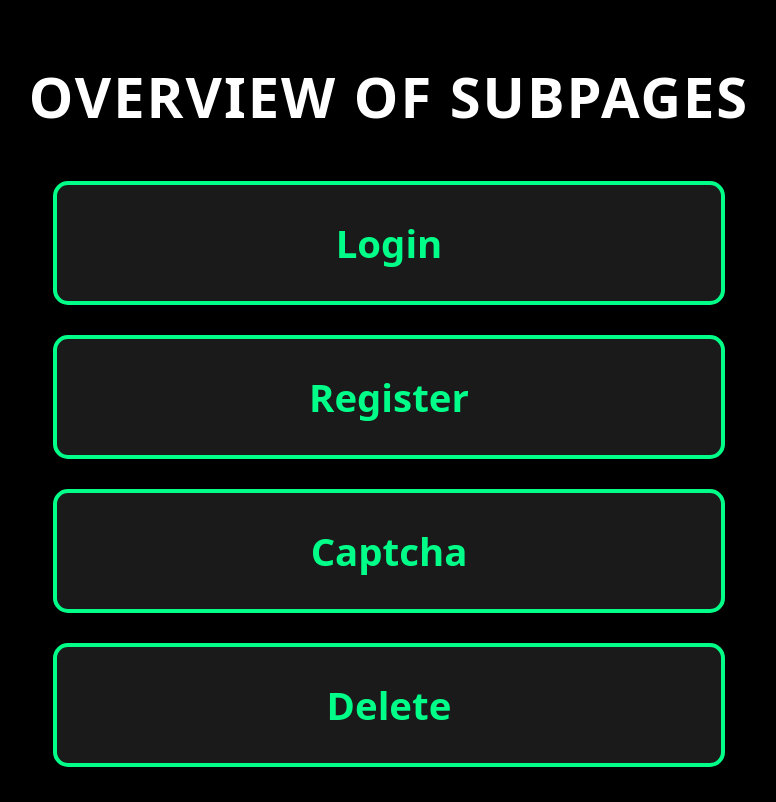
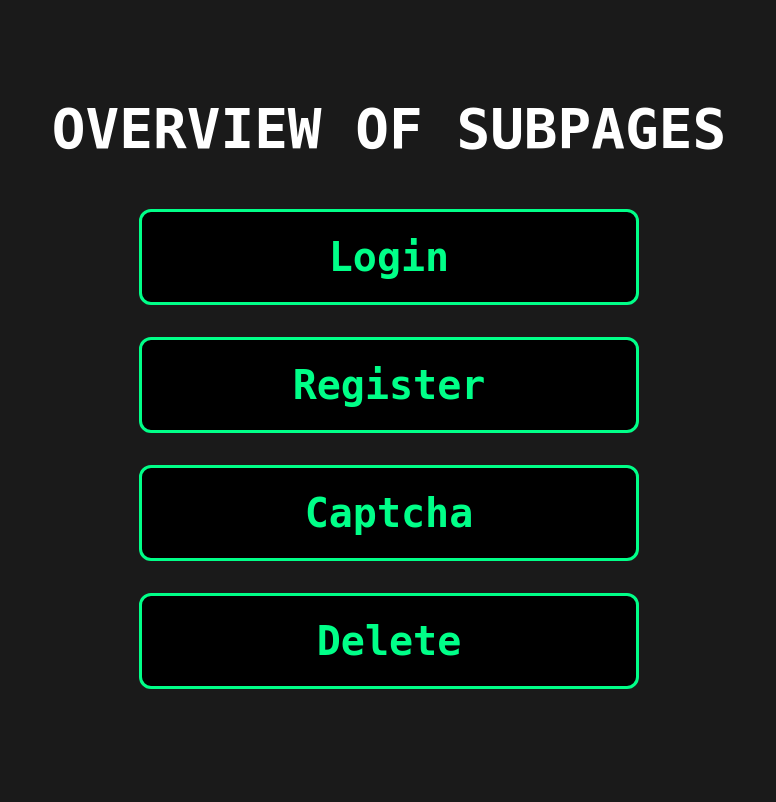
Before and after one commit to MaxTrautwein/bad-ux-django, a Django app: page / in a window 1280 px wide. Shown: the whole page, without its empty margins (251-1027 px from the left). After the commit the page ends 689 px from the top, so only its background shows below. Run offline with Django 5.2, Linux system fonts and the light colour scheme.

Commit message:
fixed css

```diff
--- a/src/home/templates/home/index.html
+++ b/src/home/templates/home/index.html
@@ -2,53 +2,49 @@
 <style>
     /* Styling generated by AI */
 body {
-    background-color: #000000;
-    font-family: system-ui, -apple-system, sans-serif;
+  background-color: #1a1a1a;
+  font-family: monospace;
   display: flex;
   flex-direction: column;
   align-items: center;
   justify-content: center;
-    min-height: 100vh;
+  height: 100vh;
   margin: 0;
-    padding: 20px;
+  padding: 0px;
   box-sizing: border-box;
+  overflow: hidden;
 }
 
 h1 {
-    color: #ffffff;
-    font-size: clamp(2rem, 5vw, 3.5rem);
+  color: white;
+  font-size: clamp(1.2rem, 7vh, 6rem);
   text-align: center;
-    margin-bottom: 2rem;
+  margin: 0 0 4vh 0;
   text-transform: uppercase;
-    letter-spacing: 2px;
 }
 
 a {
-    display: block;
-    width: 100%;
-    max-width: 600px;
-    margin: 15px 0;
-    padding: clamp(20px, 4vh, 35px);
-    background-color: #1a1a1a;
+  display: flex;
+  align-items: center;
+  justify-content: center;
+  width: 90%;
+  max-width: 500px;
+  height: 12vh;
+  margin: 2vh 0;
+  background-color: black;
   color: #00ff88;
   text-decoration: none;
-    text-align: center;
-    font-size: clamp(1.5rem, 3vw, 2.5rem);
+  font-size: clamp(1.1rem, 5vh, 4rem);
   font-weight: 800;
-    border: 4px solid #00ff88;
-    border-radius: 15px;
-    transition: all 0.2s ease-in-out;
+  border: 3px solid #00ff88;
+  border-radius: 12px;
+  box-sizing: border-box;
+  transition: all 0.2s ease;
 }
 
-a:hover, a:focus {
+a:hover {
   background-color: #00ff88;
-    color: #000000;
-    transform: scale(1.02);
-    outline: none;
-}
-
-a:active {
-    transform: scale(0.98);
+  color: black;
 }
 </style>
 <!-- That's not how it should be done. but Django static deployment would need a separate server -->
```
Lines whose indentation alone changed are shown as unchanged.
